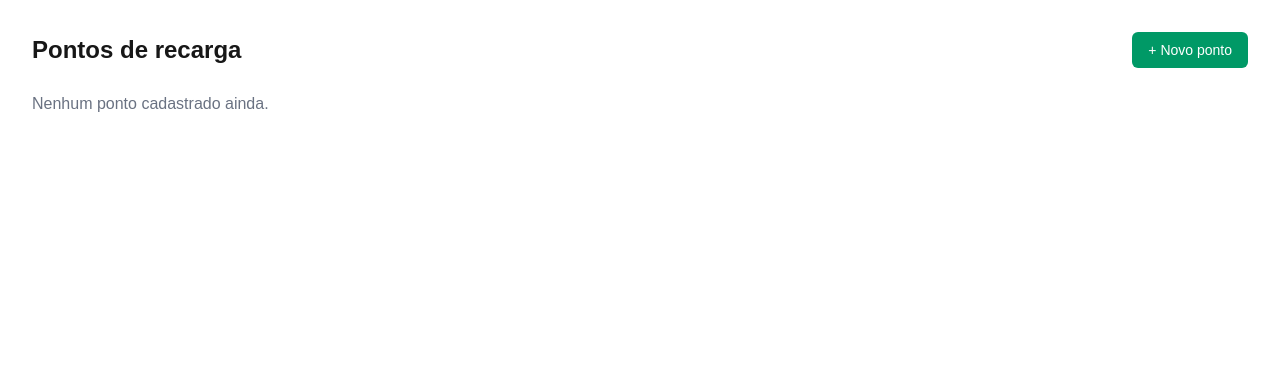
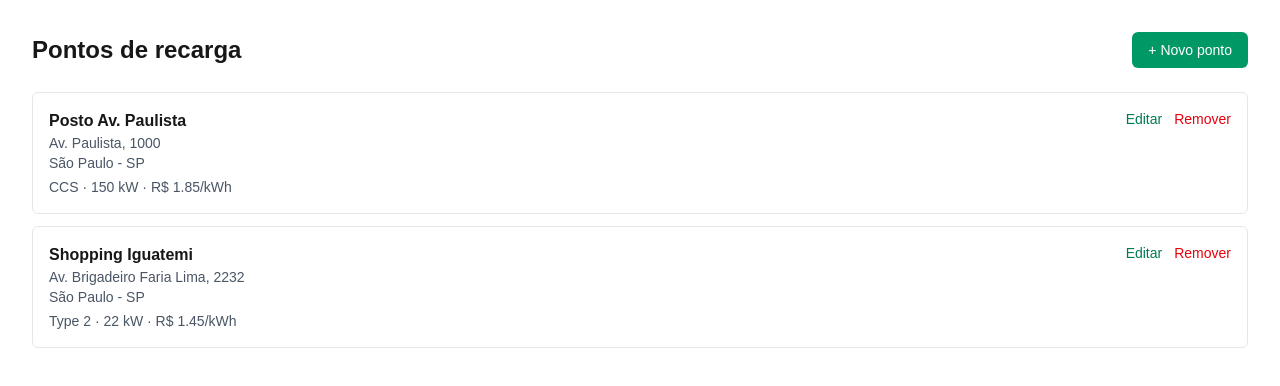
Before and after one commit to alinerfer/flui-admin, a Next.js app: page /pontos in a window 1280 px wide. Shown: the top 386 px of the page. Built offline with nearby package versions, Linux system fonts and the light colour scheme.

Commit message:
adiciona pontos iniciais quando localStorage está vazio

```diff
--- a/app/pontos/page.tsx
+++ b/app/pontos/page.tsx
@@ -20,8 +20,39 @@ export default function PontosPage() {
   const [pontos, setPontos] = useState<Ponto[]>([]);
 
   useEffect(() => {
-    const dados = JSON.parse(localStorage.getItem("pontos") || "[]");
-    setPontos(dados);
+    const dados: Ponto[] = JSON.parse(localStorage.getItem("pontos") || "[]");
+    if (dados.length === 0) {
+      const iniciais: Ponto[] = [
+        {
+          id: "paulista",
+          nome: "Posto Av. Paulista",
+          endereco: "Av. Paulista, 1000",
+          cidade: "São Paulo",
+          uf: "SP",
+          conector: "CCS",
+          potencia: 150,
+          preco: 1.85,
+          latitude: -23.5613,
+          longitude: -46.6565,
+        },
+        {
+          id: "iguatemi",
+          nome: "Shopping Iguatemi",
+          endereco: "Av. Brigadeiro Faria Lima, 2232",
+          cidade: "São Paulo",
+          uf: "SP",
+          conector: "Type 2",
+          potencia: 22,
+          preco: 1.45,
+          latitude: -23.5762,
+          longitude: -46.6896,
+        },
+      ];
+      localStorage.setItem("pontos", JSON.stringify(iniciais));
+      setPontos(iniciais);
+    } else {
+      setPontos(dados);
+    }
   }, []);
 
   function removerPonto(id: string) {
```
